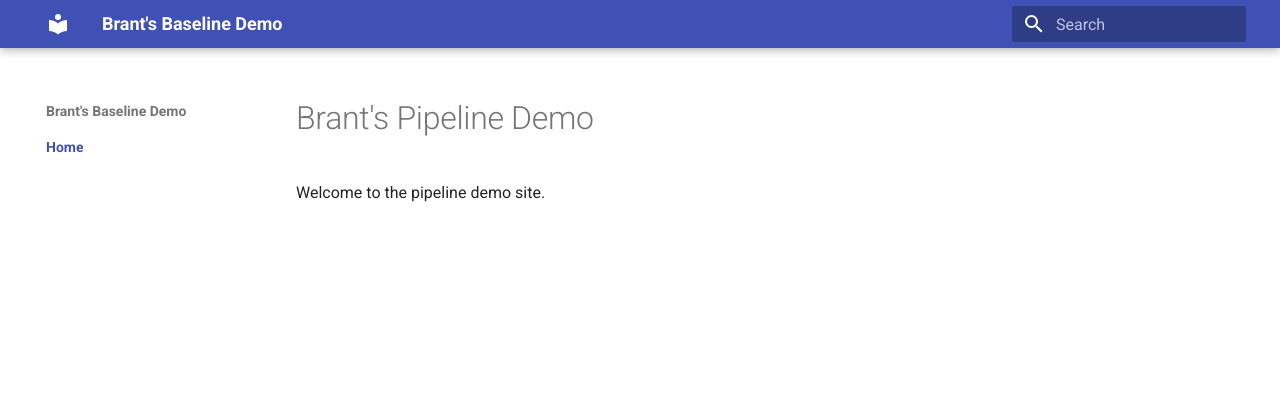
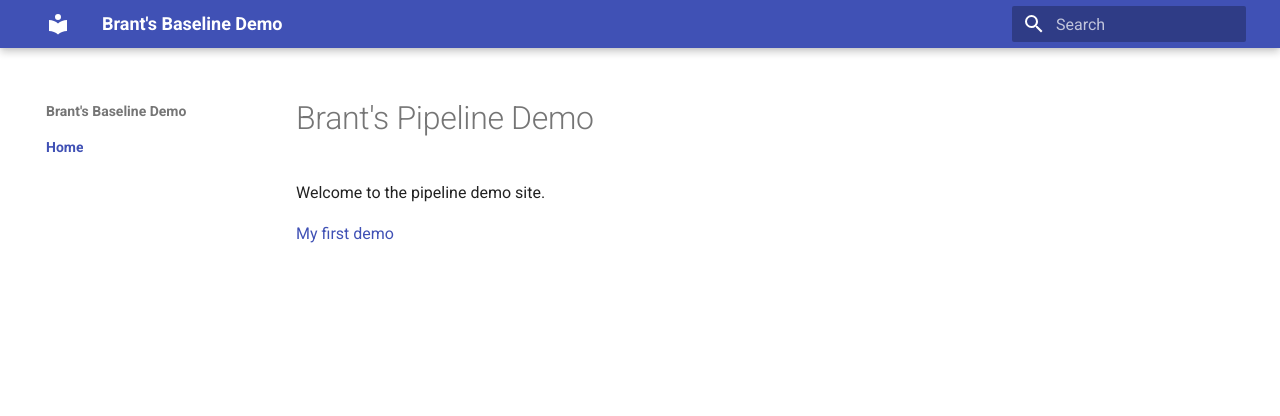
Before and after one commit to branic/hello-world, an MkDocs documentation site: the page built from docs/index.md, in a window 1280 px wide. Shown: the top 416 px of the page. Built offline with MkDocs 1.6.1 and Material for MkDocs 9.7.7, drawn with Linux system fonts in a browser that asks for light colours.

Commit message:
Add first demo

```diff
--- a/docs/index.md
+++ b/docs/index.md
@@ -1,3 +1,5 @@
 # Brant's Pipeline Demo
 
 Welcome to the pipeline demo site.
+
+[My first demo](first_demo.md)
```
